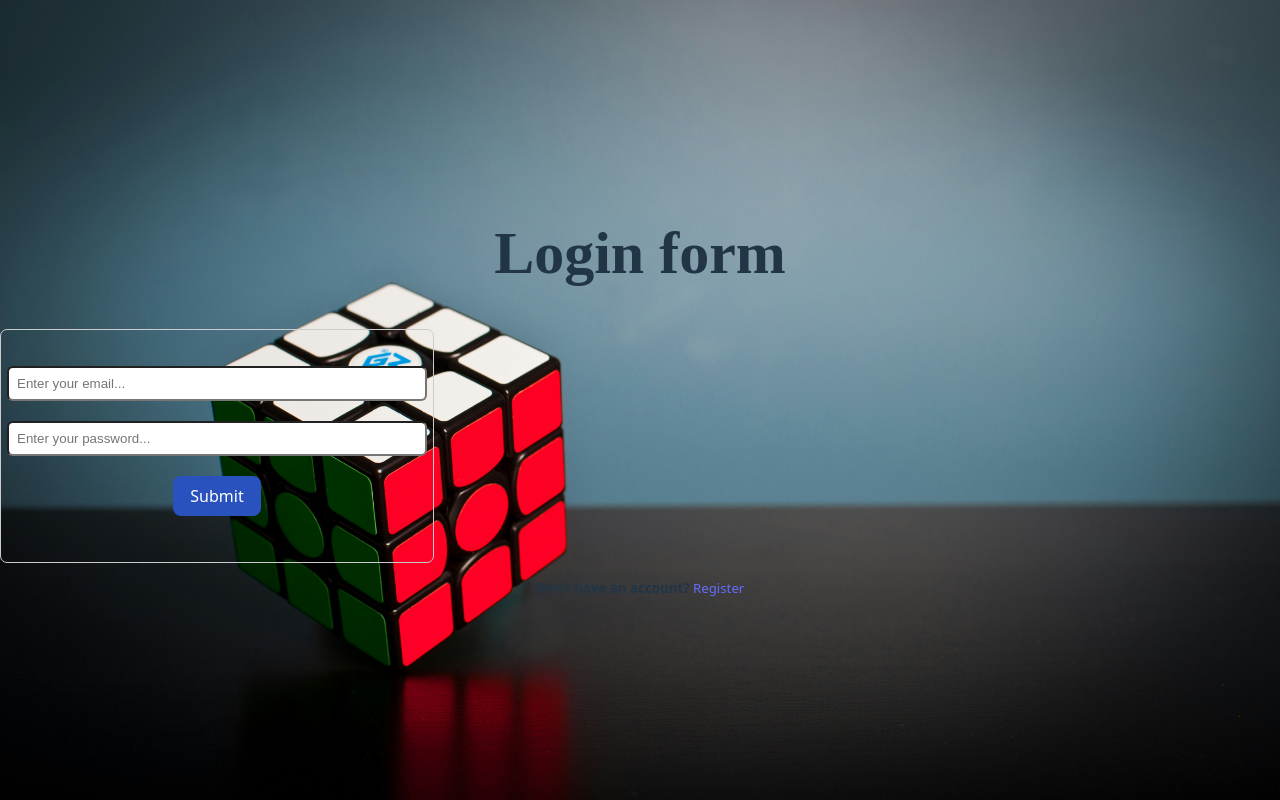
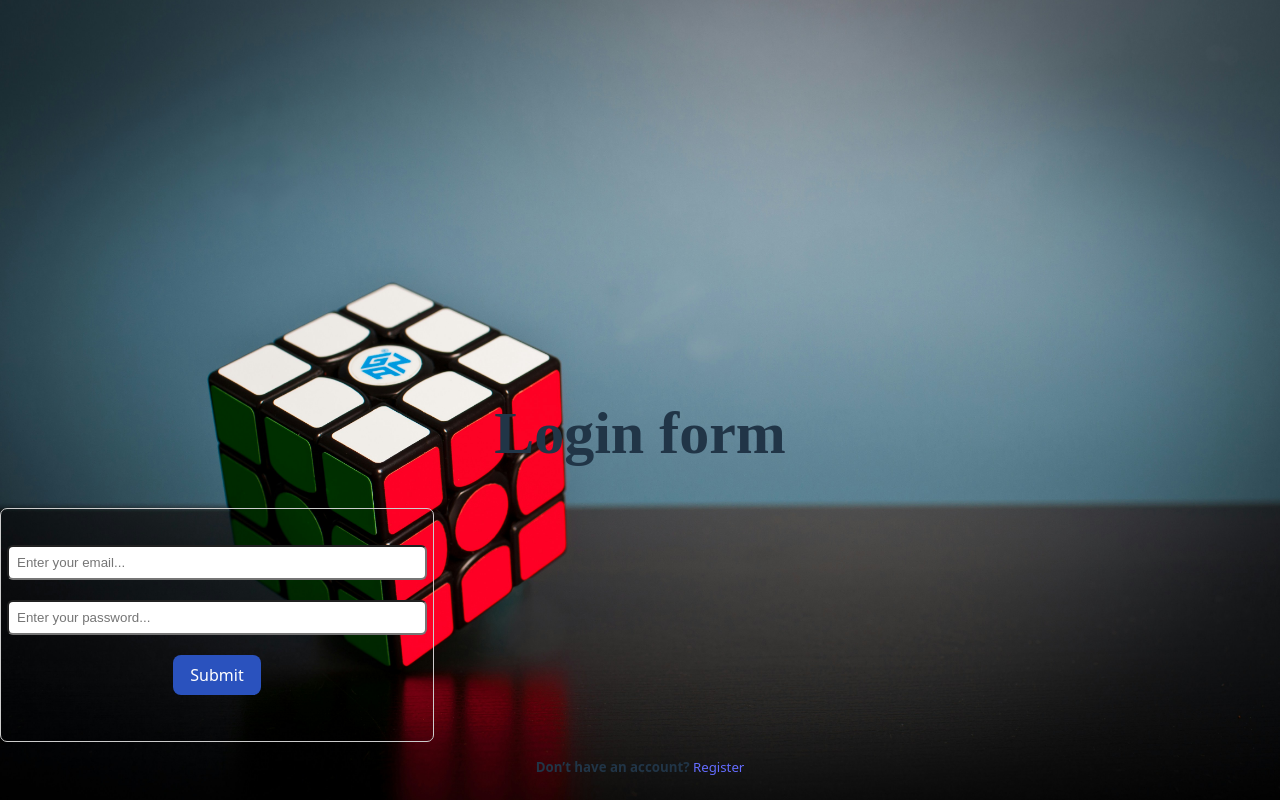
Before and after one commit to Ajay-kandula/QUIZ-App, a React (Vite) app: page /login in a window 1280 px wide. Built offline with nearby package versions, Linux system fonts and the light colour scheme.

Commit message:
"update"

```diff
--- a/src/Pages/Login.jsx
+++ b/src/Pages/Login.jsx
@@ -28,7 +28,7 @@ const Login =()=>{
         setUser({...user,[e.target.name]:e.target.value})
     };
     return(
-        <div  style={{display: "flex",flexDirection: "column",alignItems: 'right',justifyContent: "center",height:"100vh",width:"100vw",backgroundImage:`url(${loginBg})`,backgroundSize:'cover',backgroundPosition:"center",marginRight:"10px"}} >
+        <div  style={{display: "flex",flexDirection: "column",alignItems: 'centre',justifyContent: 'flex-end',height:"100vh",width:"100vw",backgroundImage:`url(${loginBg})`,backgroundSize:'cover',backgroundPosition:"center",marginRight:"10px"}} >
             <h1 style={{font: "initial",fontWeight: 'bold',fontSize: "60px",textAlign: "center"}}>Login form</h1>
             <form onSubmit={handleSubmit} style={{ display: "flex", flexDirection: 'column',alignItems: 'center',border: "1px solid #ccc",borderRadius: "7px",padding: "16px",width: "400px",height:"200px"}}>
                 <input type="email" value={user.email} name="email" placeholder="Enter your email..." onChange={handlechange} required style={{marginTop:"20px" ,marginBottom: "20px", padding: "8px", width: "100%" ,borderRadius:"6px"}}/>
```
